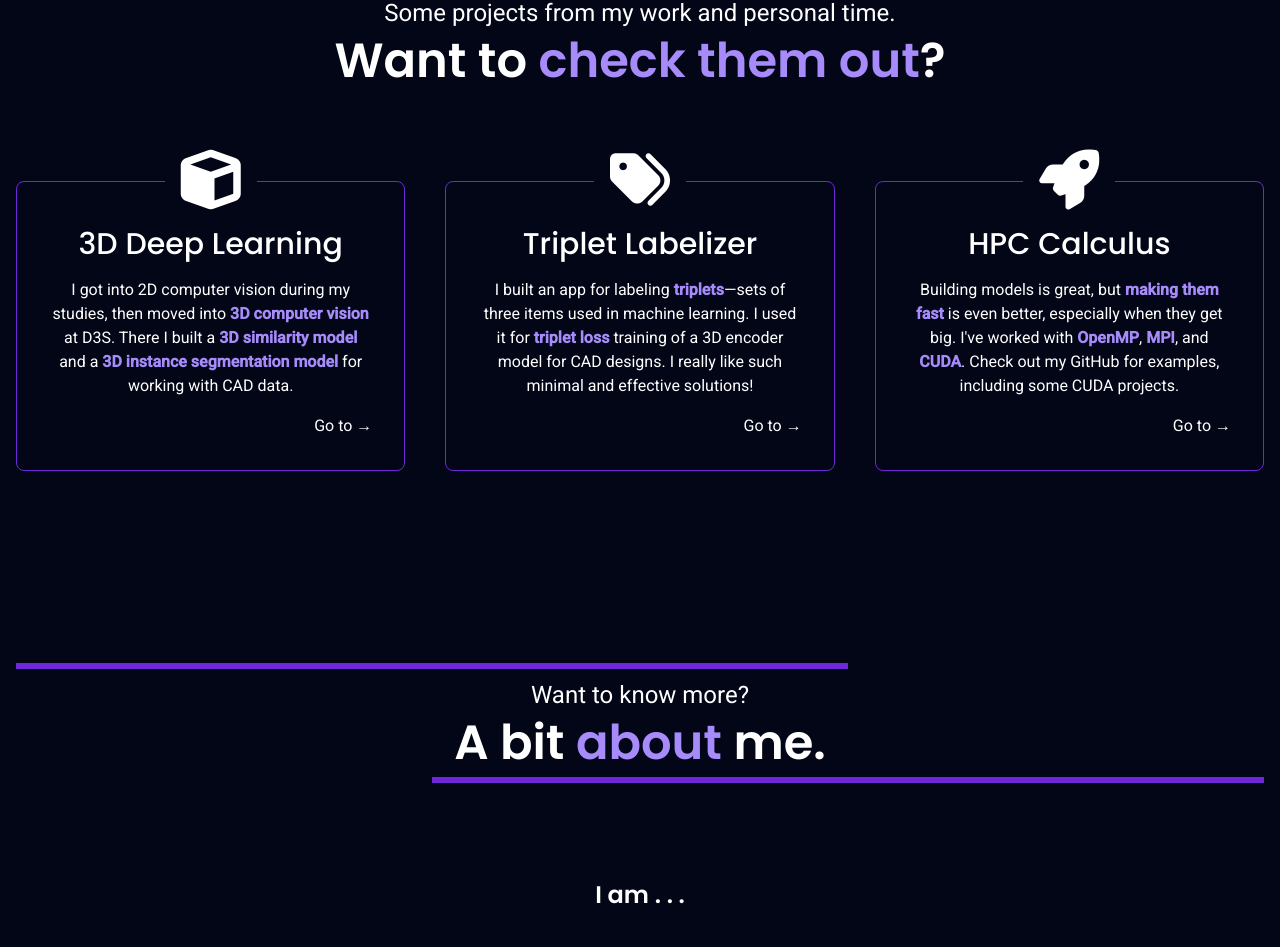
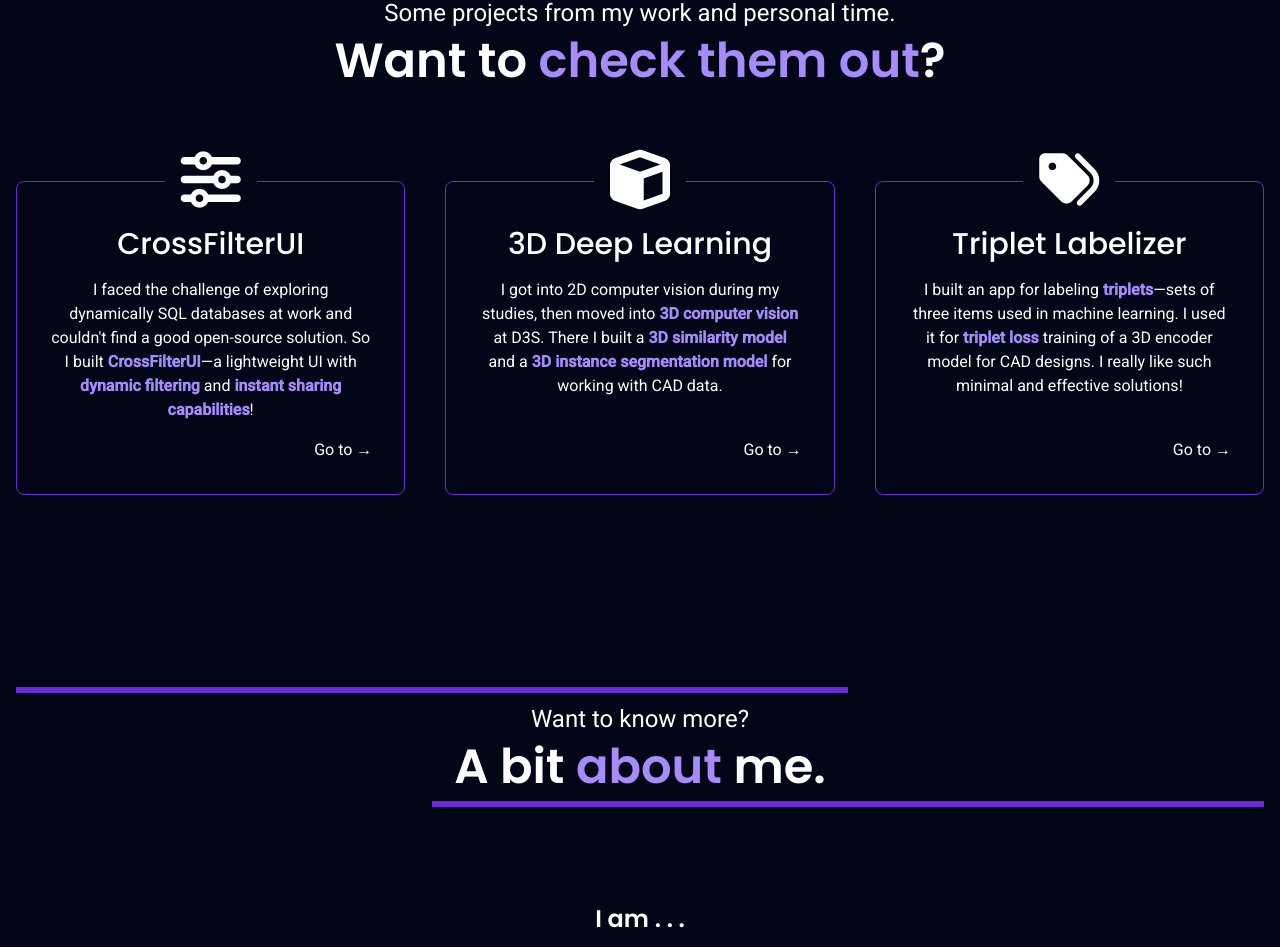
Before and after one commit to accoumar12/portfolio, a SvelteKit app: page / in a window 1280 px wide. Shown: the part 949-1896 px from the top of the page. Built offline with nearby package versions, Linux system fonts and the light colour scheme.

Commit message:
add crossfilterui

```diff
--- a/src/components/Main.svelte
+++ b/src/components/Main.svelte
@@ -3,6 +3,11 @@
   import Step from "./Step.svelte";
 
   let steps = [
+    {
+      href: "https://crossfilterui.accoumar.fr/",
+      name: "CrossFilterUI",
+      icon: "fa-solid fa-sliders",
+    },
     {
       href: "https://blog.accoumar.fr/building-a-3-d-similarity-model-for-cad-designs/",
       name: "3D Deep Learning",
@@ -12,11 +17,6 @@
       href: "https://github.com/accoumar12/labelizer-back",
       name: "Triplet Labelizer",
       icon: "fa-solid fa-tags",
-    },
-    {
-      href: "https://github.com/accoumar12/HPC-Cuda",
-      name: "HPC Calculus",
-      icon: "fa-solid fa-rocket",
     },
   ];
 
@@ -91,6 +91,15 @@
     <div class="grid grid-cols-1 lg:grid-cols-3 gap-12 lg:gap-10">
       <Step step={steps[0]}>
         <p>
+          I faced the challenge of exploring dynamically SQL databases at work
+          and couldn't find a good open-source solution. So I built
+          <strong class="text-violet-400">CrossFilterUI</strong>—a lightweight
+          UI with <strong class="text-violet-400">dynamic filtering</strong> and
+          <strong class="text-violet-400">instant sharing capabilities</strong>!
+        </p>
+      </Step>
+      <Step step={steps[1]}>
+        <p>
           I got into 2D computer vision during my studies, then moved into <strong
             class="text-violet-400">3D computer vision</strong
           >
@@ -101,7 +110,8 @@
           > for working with CAD data.
         </p>
       </Step>
-      <Step step={steps[1]}>
+
+      <Step step={steps[2]}>
         <p>
           I built an app for labeling <strong class="text-violet-400"
             >triplets</strong
@@ -109,18 +119,6 @@
           <strong class="text-violet-400">triplet loss</strong> training of a 3D
           encoder model for CAD designs. I really like such minimal and effective
           solutions!
-        </p>
-      </Step>
-      <Step step={steps[2]}>
-        <p>
-          Building models is great, but <strong class="text-violet-400"
-            >making them fast</strong
-          >
-          is even better, especially when they get big. I've worked with
-          <strong class="text-violet-400">OpenMP</strong>,
-          <strong class="text-violet-400">MPI</strong>, and
-          <strong class="text-violet-400">CUDA</strong>. Check out my GitHub for
-          examples, including some CUDA projects.
         </p>
       </Step>
     </div>
```
